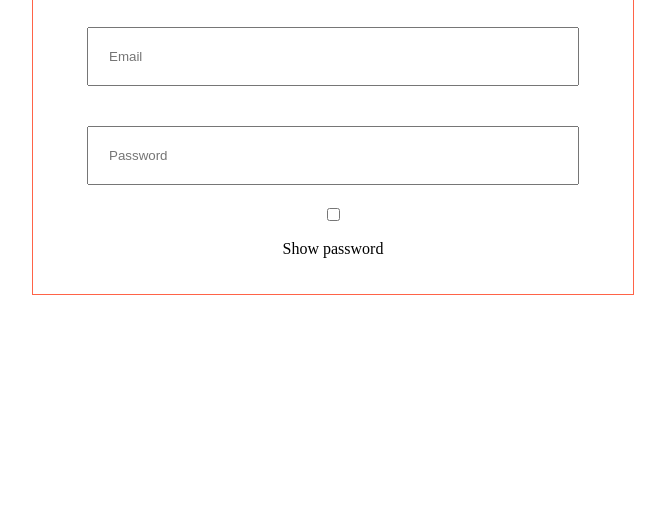
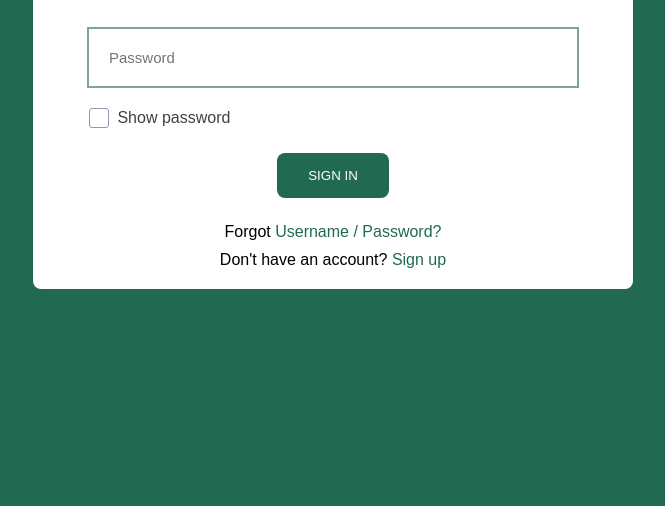
Before and after one commit to luizgustavo-silva/Curso-de-desenvolvimento-Web, a website: page Front-end/semana2/pagina de login/index_login.html in a window 1280 px wide. Shown: the part 294-800 px from the top of the page, without its empty margins (307-972 px from the left). Drawn offline with Linux system fonts and the light colour scheme.

Commit message:
configurado o js certo e adicionei  estilos para os inputs

```diff
--- a/Front-end/semana2/pagina de login/index_login.html
+++ b/Front-end/semana2/pagina de login/index_login.html
@@ -5,13 +5,26 @@
     <meta name="viewport" content="width=device-width, initial-scale=1.0" />
     <title>Document</title>
     <link rel="stylesheet" href="style_login.css" />
+    <script src="login.js"></script>
   </head>
   <body>
-    <div class="container_formulario">
-      <h1>Login</h1>
-      <input type="text" placeholder="Email" class="input-email">
-      <input type="password" placeholder="Password" class="input-senha">
-      <input type="checkbox" id="lembrar"><p>Show password</p>
+    <div class="container_formulario" id="container_formulario">
+      <h1 class="title">Login</h1>
+      <input type="text" placeholder="Email" class="input-email" id="input-email" />
+      <input type="password" placeholder="Password" class="input-senha" id="input-senha" />
+      <div class="checkbox-wrapper-46">
+        <input class="inp-cbx" id="cbx-46" type="checkbox" onclick="showpassword()" />
+        <label class="cbx" for="cbx-46"
+          ><span>
+            <svg width="12px" height="10px" viewbox="0 0 12 10">
+              <polyline points="1.5 6 4.5 9 10.5 1"></polyline></svg></span
+          ><span>Show password</span>
+        </label>
+      </div>
+
+      <button class="button-signin" onclick="(validarAll(), validarEmail(), validarPassword())">SIGN IN</button>
+      <p class="forgot">Forgot <a href="..." target="_blank">Username / Password?</a></p>
+      <p>Don't have an account? <a href="..." target="_blank"> Sign up</a></p>
     </div>
   </body>
 </html>
--- /dev/null
+++ b/Front-end/semana2/pagina de login/login.js
@@ -0,0 +1,28 @@
+function validarEmail(email) {
+  return email === "xkisol318@gmail.com";
+}
+function validarPassword(password) {
+  return password === "eosguri123";
+}
+function showpassword() {
+  const inputpassword = document.getElementById("input-senha")
+
+  if (inputpassword.type === "password") {
+    inputpassword.type = "text"
+  } else {
+    inputpassword.type = "password";
+  }
+}
+function validarAll() {
+  const inputEmail = document.getElementById("input-email").value;
+  const inputPassword = document.getElementById("input-senha").value;
+  if (validarEmail(inputEmail) && validarPassword(inputPassword)) {
+    window.open("https://exemplo.com");
+  } else {
+     const formulario = document.getElementById("container_formulario")
+    const p = document.createElement("p");
+    p.id = "erro-login";
+    p.textContent = "Senha ou Email incorreto";
+    formulario.appendChild(p);
+  }
+}
--- a/Front-end/semana2/pagina de login/style_login.css
+++ b/Front-end/semana2/pagina de login/style_login.css
@@ -1,3 +1,15 @@
+body {
+  background-color: rgb(33, 105, 81);
+  font-family: Arial, Helvetica, sans-serif;
+}
+p {
+  margin: 0;
+  padding: 0;
+}
+a {
+  text-decoration: none;
+  color: rgb(33, 105, 81);
+}
 .container_formulario {
   display: flex;
   justify-content: center;
@@ -6,11 +18,136 @@
   padding: 20px;
   width: 560px;
   margin: 0 auto;
-  border: 1px tomato solid;
-  margin-top: 200px;
+  margin-top: 100px;
+  border-radius: 8px;
+  background-color: white;
 }
-.input-email, .input-senha {
+.title {
+  color: rgb(33, 105, 81);
+}
+.input-email,
+.input-senha {
   padding: 20px;
   margin: 20px;
   width: 80%;
+  outline: none;
+  border: 2px solid rgba(33, 105, 81, 0.596);
+  font-size: 15px;
 }
+.input-email:hover,
+.input-senha:hover {
+  transform: scale(1.01);
+  border: 2px solid rgba(33, 105, 81, 0.986);
+}
+
+.checkbox-wrapper-46 {
+  width: 87%;
+}
+.checkbox-wrapper-46 span {
+  font-size: 16px;
+  color: #3e3e3efb;
+}
+.checkbox-wrapper-46 input[type="checkbox"] {
+  display: none;
+  visibility: hidden;
+}
+
+.checkbox-wrapper-46 .cbx {
+  margin: auto;
+  -webkit-user-select: none;
+  user-select: none;
+  cursor: pointer;
+}
+.checkbox-wrapper-46 .cbx span {
+  display: inline-block;
+  vertical-align: middle;
+  transform: translate3d(0, 0, 0);
+}
+.checkbox-wrapper-46 .cbx span:first-child {
+  position: relative;
+  width: 18px;
+  height: 18px;
+  border-radius: 3px;
+  transform: scale(1);
+  vertical-align: middle;
+  border: 1px solid #9098a9;
+  transition: all 0.2s ease;
+}
+.checkbox-wrapper-46 .cbx span:first-child svg {
+  position: absolute;
+  top: 3px;
+  left: 2px;
+  fill: none;
+  stroke: #ffffff;
+  stroke-width: 2;
+  stroke-linecap: round;
+  stroke-linejoin: round;
+  stroke-dasharray: 16px;
+  stroke-dashoffset: 16px;
+  transition: all 0.3s ease;
+  transition-delay: 0.1s;
+  transform: translate3d(0, 0, 0);
+}
+.checkbox-wrapper-46 .cbx span:first-child:before {
+  content: "";
+  width: 100%;
+  height: 100%;
+  background: #506eec;
+  display: block;
+  transform: scale(0);
+  opacity: 1;
+  border-radius: 50%;
+}
+.checkbox-wrapper-46 .cbx span:last-child {
+  padding-left: 8px;
+}
+.checkbox-wrapper-46 .cbx:hover span:first-child {
+  border-color: #506eec;
+}
+
+.checkbox-wrapper-46 .inp-cbx:checked + .cbx span:first-child {
+  background: #506eec;
+  border-color: #506eec;
+  animation: wave-46 0.4s ease;
+}
+.checkbox-wrapper-46 .inp-cbx:checked + .cbx span:first-child svg {
+  stroke-dashoffset: 0;
+}
+.checkbox-wrapper-46 .inp-cbx:checked + .cbx span:first-child:before {
+  transform: scale(3.5);
+  opacity: 0;
+  transition: all 0.6s ease;
+}
+
+@keyframes wave-46 {
+  50% {
+    transform: scale(0.9);
+  }
+}
+.showpassword {
+  align-items: center;
+  gap: 8px;
+  width: 88%;
+}
+.button-signin {
+  padding: 15px;
+  margin: 25px;
+  width: 20%;
+  height: 45px;
+  border: none;
+  background-color: rgb(33, 105, 81);
+  color: white;
+  font-family: Arial, Helvetica, sans-serif;
+  border-radius: 8px;
+  transition: transform 0.25s ease-in-out;
+  cursor: pointer;
+}
+.button-signin:hover {
+  transform: scale(1.05);
+}
+.button-signin:active {
+  transform: scale(0.95);
+}
+.forgot {
+  margin-bottom: 10px;
+}
```
